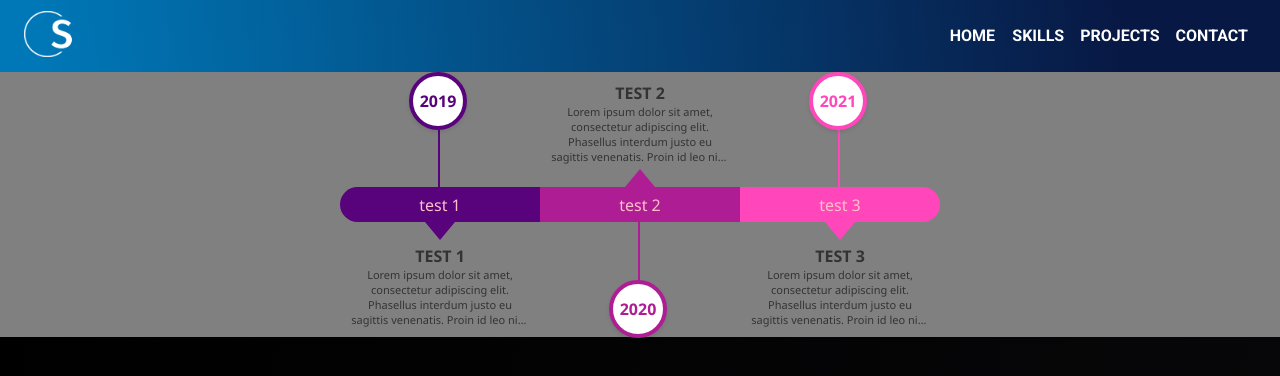
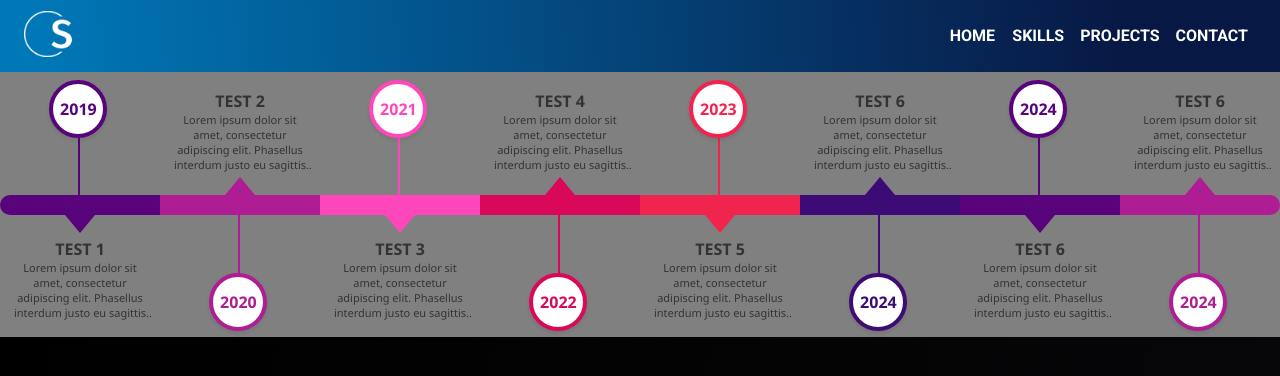
Before and after one commit to shanzei27/shanjei-react-page, a React (Create React App) app: page / in a window 1280 px wide. Shown: the top 376 px of the page. Built offline with nearby package versions, Linux system fonts and the light colour scheme.

Commit message:
adjusted sizes, fixed color assignment bug

```diff
--- a/src/pages/Home.js
+++ b/src/pages/Home.js
@@ -37,6 +37,30 @@ const elements = [
   {
     name: "test 3",
     circle_text: "2021",
+    desc: "Lorem ipsum dolor sit amet, consectetur adipiscing elit. Phasellus interdum justo eu sagittis venenatis. Proin id leo nisl. Ut vitae libero ligula. Maecenas molestie vestibulum purus et porttitor. Ut ultricies purus turpis, non venenatis tellus convallis sed. Sed commodo nibh pellentesque neque sodales scelerisque. Nunc consectetur consequat erat in semper. Cras lacinia auctor nunc. Nullam fringilla non lectus vel tristique. Aliquam erat volutpat.",
+  },
+  {
+    name: "test 4",
+    circle_text: "2022",
+    desc: "Lorem ipsum dolor sit amet, consectetur adipiscing elit. Phasellus interdum justo eu sagittis venenatis. Proin id leo nisl. Ut vitae libero ligula. Maecenas molestie vestibulum purus et porttitor. Ut ultricies purus turpis, non venenatis tellus convallis sed. Sed commodo nibh pellentesque neque sodales scelerisque. Nunc consectetur consequat erat in semper. Cras lacinia auctor nunc. Nullam fringilla non lectus vel tristique. Aliquam erat volutpat.",
+  },
+  {
+    name: "test 5",
+    circle_text: "2023",
+    desc: "Lorem ipsum dolor sit amet, consectetur adipiscing elit. Phasellus interdum justo eu sagittis venenatis. Proin id leo nisl. Ut vitae libero ligula. Maecenas molestie vestibulum purus et porttitor. Ut ultricies purus turpis, non venenatis tellus convallis sed. Sed commodo nibh pellentesque neque sodales scelerisque. Nunc consectetur consequat erat in semper. Cras lacinia auctor nunc. Nullam fringilla non lectus vel tristique. Aliquam erat volutpat.",
+  },
+  {
+    name: "test 6",
+    circle_text: "2024",
+    desc: "Lorem ipsum dolor sit amet, consectetur adipiscing elit. Phasellus interdum justo eu sagittis venenatis. Proin id leo nisl. Ut vitae libero ligula. Maecenas molestie vestibulum purus et porttitor. Ut ultricies purus turpis, non venenatis tellus convallis sed. Sed commodo nibh pellentesque neque sodales scelerisque. Nunc consectetur consequat erat in semper. Cras lacinia auctor nunc. Nullam fringilla non lectus vel tristique. Aliquam erat volutpat.",
+  },
+  {
+    name: "test 6",
+    circle_text: "2024",
+    desc: "Lorem ipsum dolor sit amet, consectetur adipiscing elit. Phasellus interdum justo eu sagittis venenatis. Proin id leo nisl. Ut vitae libero ligula. Maecenas molestie vestibulum purus et porttitor. Ut ultricies purus turpis, non venenatis tellus convallis sed. Sed commodo nibh pellentesque neque sodales scelerisque. Nunc consectetur consequat erat in semper. Cras lacinia auctor nunc. Nullam fringilla non lectus vel tristique. Aliquam erat volutpat.",
+  },  {
+    name: "test 6",
+    circle_text: "2024",
     desc: "Lorem ipsum dolor sit amet, consectetur adipiscing elit. Phasellus interdum justo eu sagittis venenatis. Proin id leo nisl. Ut vitae libero ligula. Maecenas molestie vestibulum purus et porttitor. Ut ultricies purus turpis, non venenatis tellus convallis sed. Sed commodo nibh pellentesque neque sodales scelerisque. Nunc consectetur consequat erat in semper. Cras lacinia auctor nunc. Nullam fringilla non lectus vel tristique. Aliquam erat volutpat.",
   },
 ];
--- a/src/~test/Timeline.js
+++ b/src/~test/Timeline.js
@@ -21,7 +21,7 @@ const Timeline = ({ elements, elementWidth, customStyle, blockColors }) => {
     let colorArr = [];
     let blockColorIndex = 0;
     while (colorArr.length < elLength) {
-      if (blockColorIndex < currentBlockColors.length) {
+      if (blockColorIndex < currentBlockColors.length-1) {
         blockColorIndex += 1;
       } else {
         blockColorIndex = 0;
--- a/src/~test/components/Element.js
+++ b/src/~test/components/Element.js
@@ -17,6 +17,7 @@ const Element = ({ id, total, element, userStyle, themeBaseColor }) => {
     borderBottomRightRadius: id === total - 1 ? "20px" : "0px",
     backgroundColor: themeBaseColor,
   };
+  console.log(themeBaseColor);
   return (
     <div
       className="element"
@@ -29,8 +30,8 @@ const Element = ({ id, total, element, userStyle, themeBaseColor }) => {
         class="triangle"
         style={{
           borderBottomColor: themeBaseColor,
-          top: id % 2 === 0 ? "35px" : "auto",
-          bottom: id % 2 !== 0 ? "35px" : "auto",
+          top: id % 2 === 0 ? "20px" : "auto",
+          bottom: id % 2 !== 0 ? "20px" : "auto",
           transform: id % 2 === 0 ? "rotate(180deg)" : "",
         }}
       ></div>
@@ -63,7 +64,7 @@ const Element = ({ id, total, element, userStyle, themeBaseColor }) => {
         <h2 className="element-heading">{element.name}</h2>
         <p className="element-desc"> {element.desc}</p>
       </div>
-      {element.name}
+
     </div>
   );
 };
--- a/src/~test/timeline.css
+++ b/src/~test/timeline.css
@@ -8,10 +8,12 @@
   display: flex;
   align-items: center;
   justify-content: center;
+  overflow-x:auto;
+  overflow-y: hidden;
 }
 
 .innerContainer {
-  height: 35px;
+  height: 20px;
   display: flex;
   align-items: center;
   justify-content: center;
```
